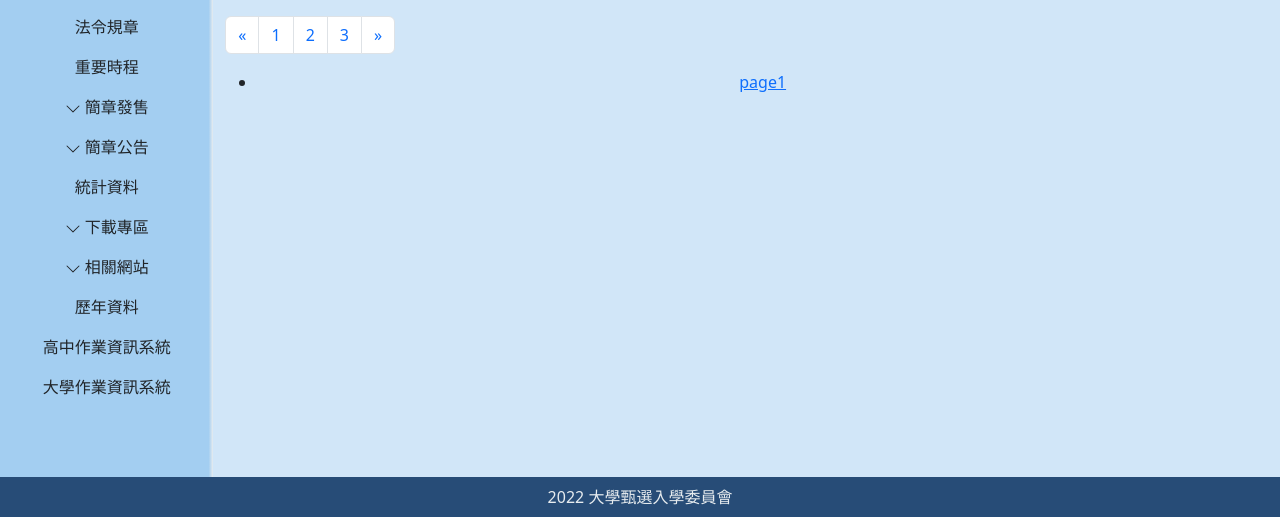
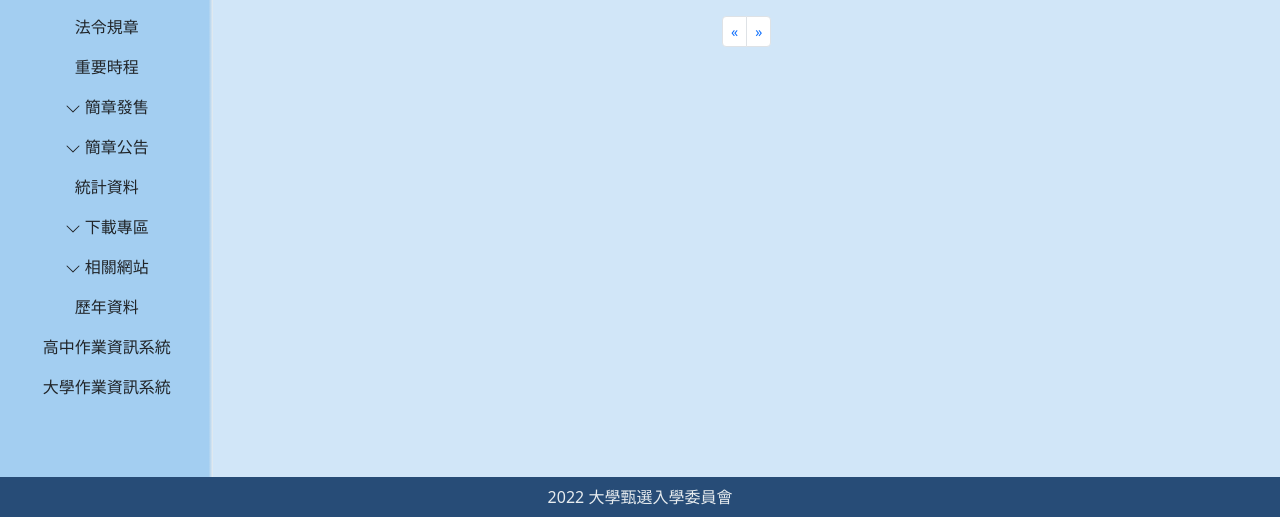
Before and after one commit to twrocket/git_test, a CodeIgniter 4 app: the page made by summer_preject_eric/app/Views/univStar/index.php in a window 1280 px wide. Shown: the part 297-814 px from the top of the page. Run offline with PHP 8.4 and a stand-in for CodeIgniter, Linux system fonts and the light colour scheme; the template is opened without the code that fills it, so the values that code supplies are empty; some libraries are stand-ins or nearby versions.

Commit message:
modify pagination

```diff
--- a/summer_preject_eric/app/Views/templates/temp.php
+++ b/summer_preject_eric/app/Views/templates/temp.php
@@ -7,6 +7,7 @@
 
     <?= $this->renderSection('head_info') ?>
 
+    <link rel="icon" href="/img/title_cac.ico" type="image/x-icon">
     <link href="https://cdn.jsdelivr.net/npm/bootstrap@5.2.0/dist/css/bootstrap.min.css" rel="stylesheet" integrity="sha384-gH2yIJqKdNHPEq0n4Mqa/HGKIhSkIHeL5AyhkYV8i59U5AR6csBvApHHNl/vI1Bx" crossorigin="anonymous">
 </head>
 <body>
--- a/summer_preject_eric/app/Views/univStar/index.php
+++ b/summer_preject_eric/app/Views/univStar/index.php
@@ -3,18 +3,47 @@
 <?= $this->section('head_info') ?>
     <title>大學甄選入學委員會-大學繁星推薦</title>
 	<style>
-		#contentTable{
+		#contentTable {
 			word-break:break-all;
 			word-wrap:break-all;
 		}
+/*
+		.pagination > li > a
+		{
+			background-color: red;
+			color: #5A4181;
+		}
+
+		.pagination > li > a:focus,
+		.pagination > li > a:hover,
+		.pagination > li > span:focus,
+		.pagination > li > span:hover
+		{
+			color: #5a5a5a;
+			background-color: #eee;
+			border-color: #ddd;
+		}
+
+		.pagination > .active > a
+		{
+			color: white;
+			background-color: #5A4181 !Important;
+			border: solid 1px #5A4181 !Important;
+		}
+
+		.pagination > .active > a:hover
+		{
+			background-color: #5A4181 !Important;
+			border: solid 1px #5A4181;
+		} */
 	</style>
 <?= $this->endSection() ?>
 
 <?= $this->section('content') ?>
 	<?php
 		$total_num = count($posts);
-		$page = isset($_GET['page'])? $_GET['page'] : 12;
-		$num_per_page = 2;
+		$page = isset($_GET['page'])? $_GET['page'] : 1;
+		$num_per_page = 10;
 	?>
 
 	<div class="pt-2 pb-3 mx-lg-5 mx-md-3">
@@ -52,35 +81,28 @@
 		</table>
 	</div>
 
-
 	<nav aria-label="Page navigation">
-		<ul class="pagination">
+		<ul class="pagination pagination-sm justify-content-center">
 			<li class="page-item">
-			<a class="page-link" href="#" aria-label="Previous">
+				<a class="page-link" href="index?page=1" aria-label="Previous">
 					<span aria-hidden="true">&laquo;</span>
 				</a>
 			</li>
-			<li class="page-item"><a class="page-link" href="#">1</a></li>
-			<li class="page-item"><a class="page-link" href="#">2</a></li>
-			<li class="page-item"><a class="page-link" href="#">3</a></li>
+			<?php
+			for($i=1; $i<=ceil($total_num/$num_per_page); $i++) {
+				if($page-3 < $i && $i < $page+3) {
+					echo '<li class="page-item"><a class="page-link" href="index?page='.$i.'">'.$i.'</a></li>';
+
+				}
+			}
+			?>
     		<li class="page-item">
-			<a class="page-link" href="#" aria-label="Next">
+				<a class="page-link" href="index?page=<?php echo ceil($total_num/$num_per_page) ?>" aria-label="Next">
 					<span aria-hidden="true">&raquo;</span>
 				</a>
 			</li>
 		</ul>
 	</nav>
-
-<ul>
-	<?php
-	for($i=1; $i<=($total_num/$num_per_page+1); $i++) {
-		echo '<li><a href="index?page='.$i.'">page'.$i.'</a></li>';
-	}
-	?>
-
-</ul>
-
-
 <?= $this->endSection() ?>
 
 <?php
```
Also changed, not shown: summer_preject_eric/writable/database/news.db. Lines whose indentation alone changed are shown as unchanged.
